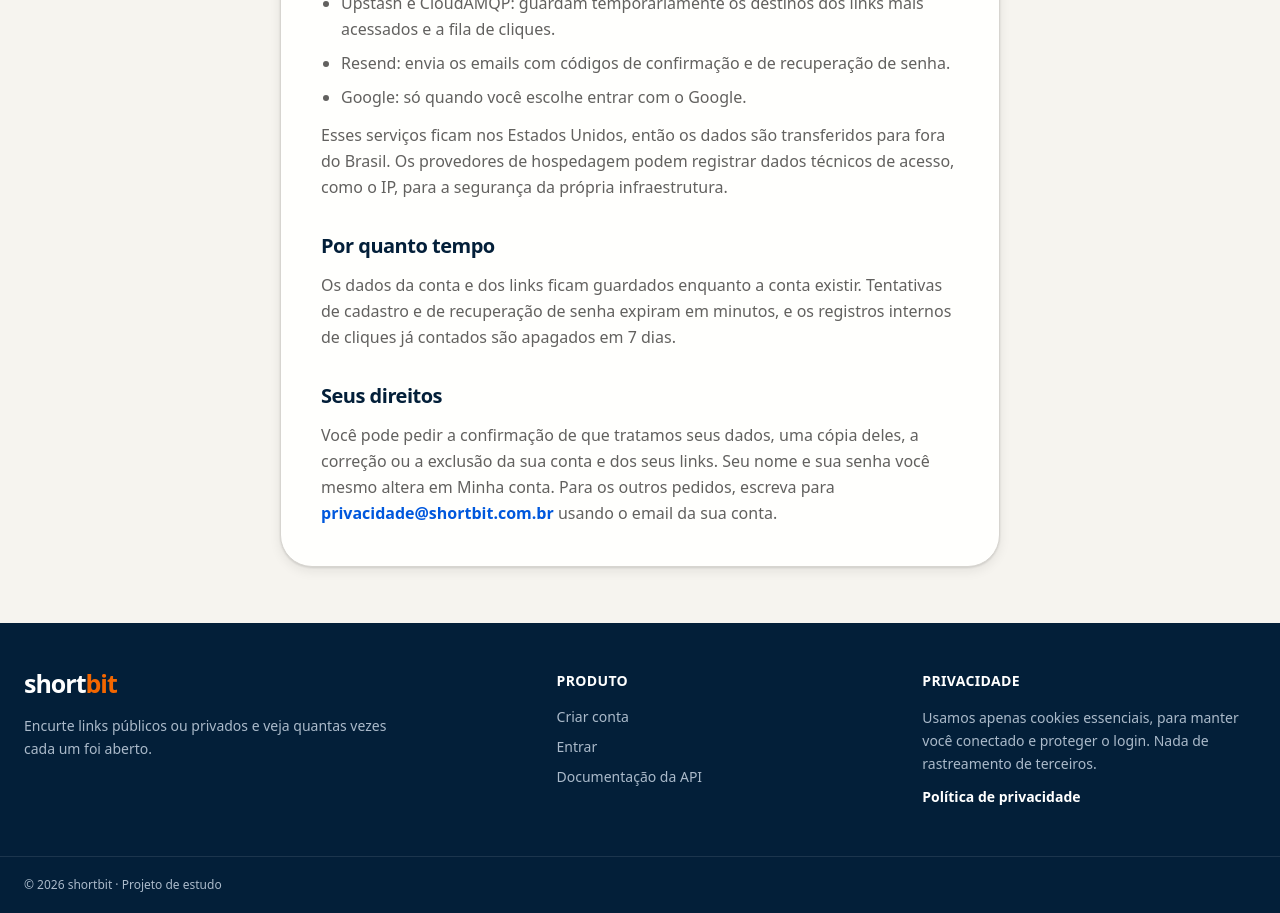
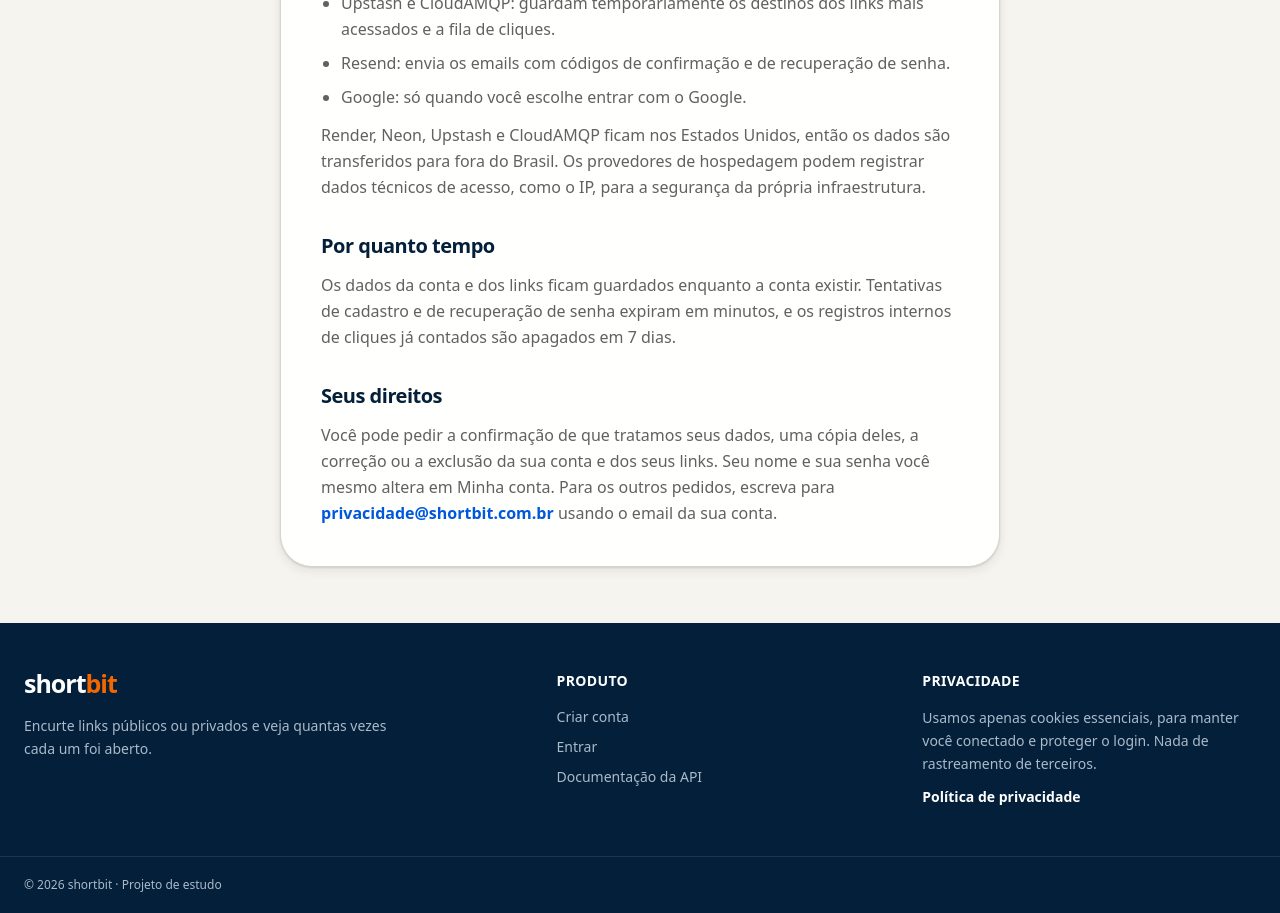
Before and after one commit to fredsaggio/shortbit, a React (Vite) app in the folder frontend/: page /privacidade in a window 1280 px wide. Shown: the part 1400-2313 px from the top of the page. Built offline with nearby package versions, Linux system fonts and the light colour scheme; no server answers.

Commit message:
fix(front): privacy page names which services are in the US
The Resend domain sends from São Paulo (sa-east-1), so the page no
longer says every service is in the United States.

```diff
--- a/frontend/src/pages/PrivacyPage.tsx
+++ b/frontend/src/pages/PrivacyPage.tsx
@@ -75,8 +75,9 @@ export function PrivacyPage() {
             <li>Google: só quando você escolhe entrar com o Google.</li>
           </ul>
           <p>
-            Esses serviços ficam nos Estados Unidos, então os dados são transferidos para fora do Brasil. Os provedores de
-            hospedagem podem registrar dados técnicos de acesso, como o IP, para a segurança da própria infraestrutura.
+            Render, Neon, Upstash e CloudAMQP ficam nos Estados Unidos, então os dados são transferidos para fora do Brasil. Os
+            provedores de hospedagem podem registrar dados técnicos de acesso, como o IP, para a segurança da própria
+            infraestrutura.
           </p>
         </Section>
 
```
